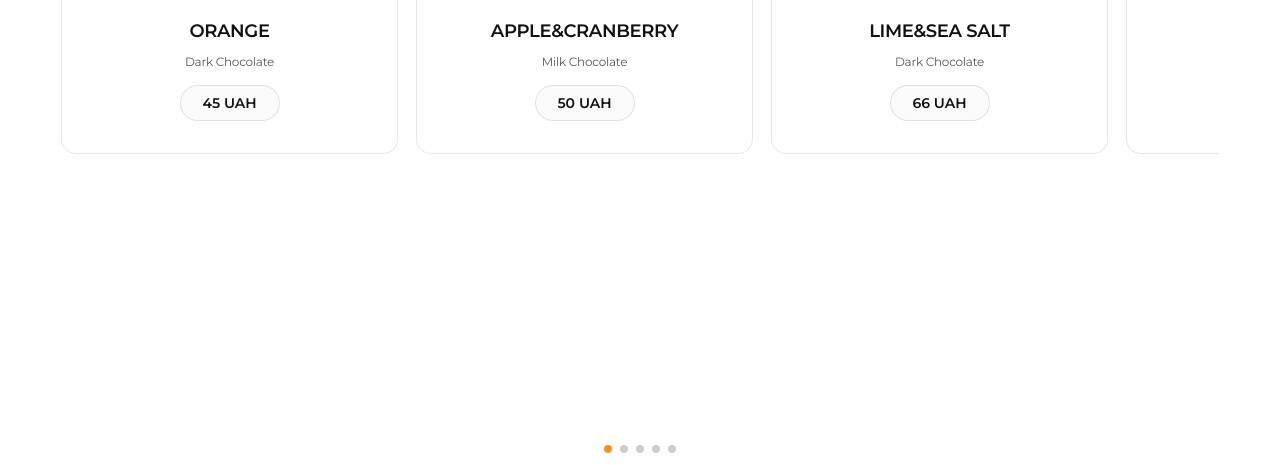
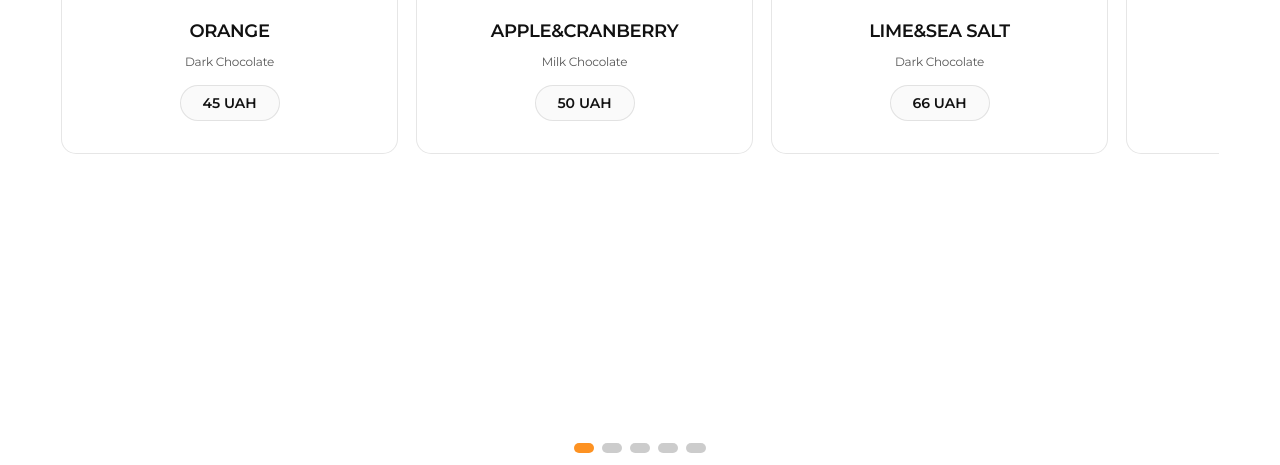
Before and after one commit to marichiiin/goit-group-project, a plain HTML site: page index.html in a window 1280 px wide. Shown: the part 335-800 px from the top of the page. Drawn offline with nearby package versions, Linux system fonts and the light colour scheme.

Commit message:
pagination bulltets

```diff
--- a/css/section-4.css
+++ b/css/section-4.css
@@ -1,6 +1,10 @@
 :root {
     --swiper-pagination-color: #FD9222;
-    --swpier-pagination-inactive-color: rgb(17, 17, 17);
+    --swiper-pagination-bullet-size: 10px;
+    --swiper-pagination-bullet-width: 20px;
+    --swiper-pagination-bullet-height: 10px;
+    --swiper-pagination-bullet-border-radius: 10px;
+    --swpier-pagination-inactive-color: #111111;
     --swiper-pagination-inactive-opacity: 0.10;
 }
 /* Global Styles */
```
